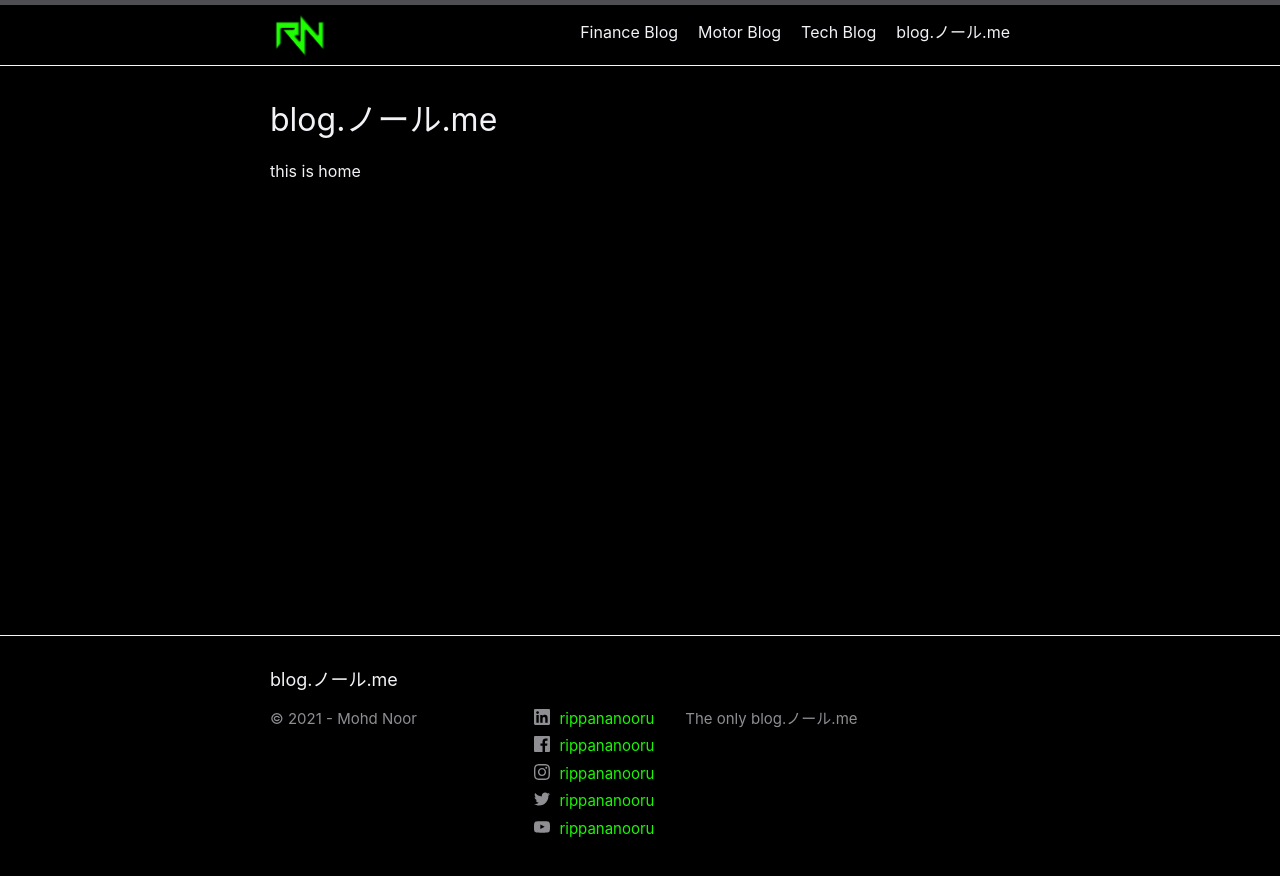
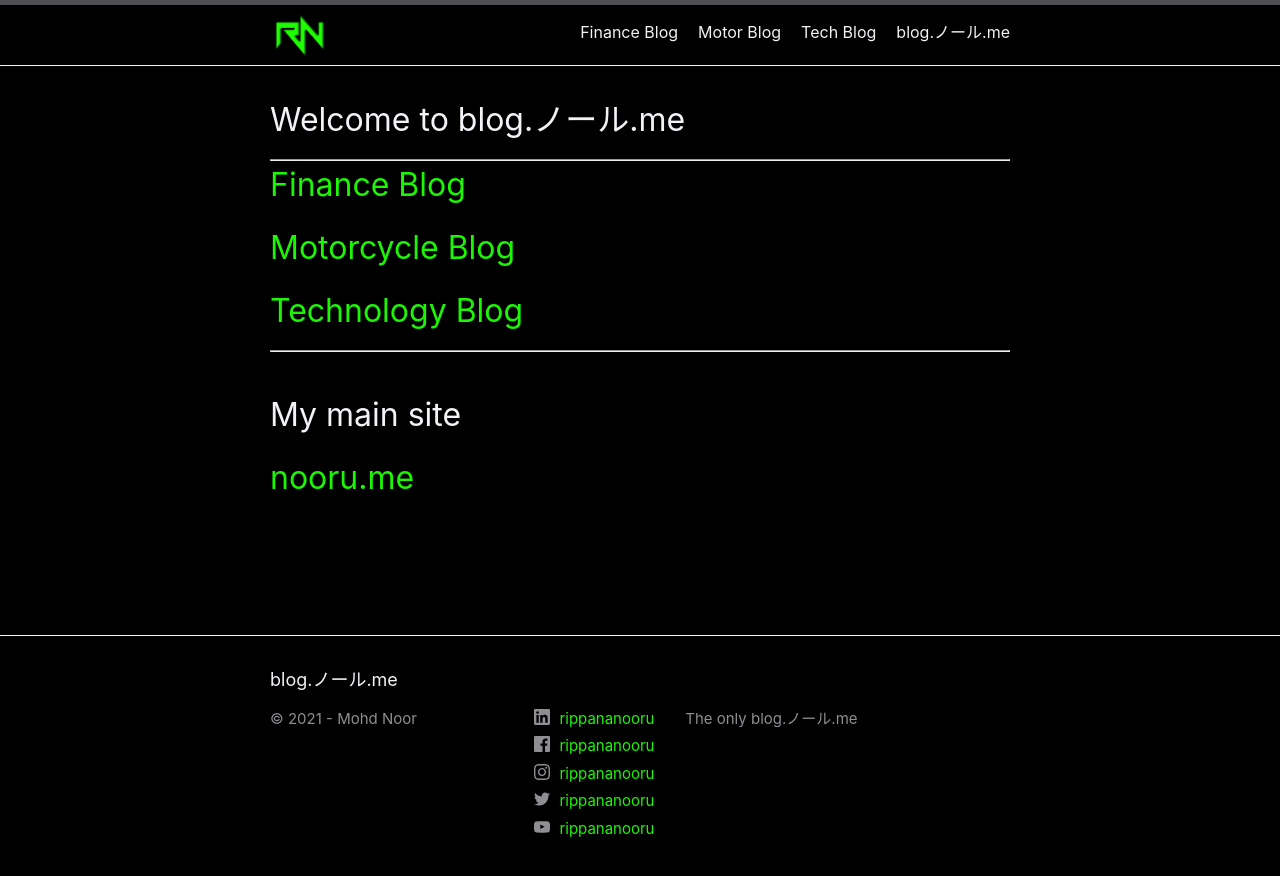
Before and after one commit to rippananooru/blog, a Jekyll site: the page built from index.markdown, in a window 1280 px wide. Shown: the top 876 px of the page. Built offline with Jekyll 4.4.1, drawn with Linux system fonts in a browser that asks for light colours.

Commit message:
new home

```diff
--- a/_layouts/home.html
+++ b/_layouts/home.html
@@ -3,9 +3,6 @@ layout: default
 ---
 
 <div class="home">
-  {%- if page.title -%}
-    <h1 class="page-heading">{{ page.title }}</h1>
-  {%- endif -%}
 
   {{ content }}
 
--- a/index.markdown
+++ b/index.markdown
@@ -3,4 +3,16 @@ layout: home
 permalink: /
 title: blog.ノール.me
 ---
-this is home
+# Welcome to {{ page.title }}
+---
+
+# [Finance Blog](/blog-finance)
+
+# [Motorcycle Blog](/blog-motor)
+
+# [Technology Blog](/blog-tech)
+
+---
+<br>
+# My main site
+# [nooru.me](https://nooru.me)
```
